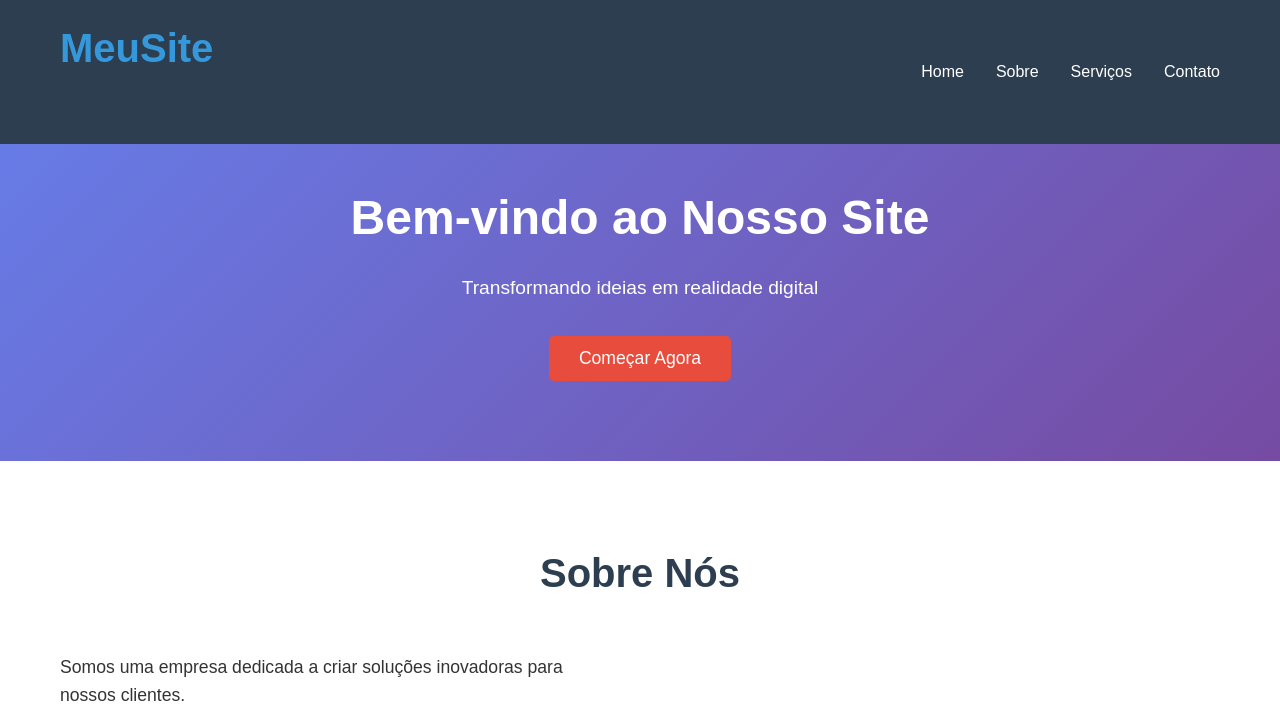
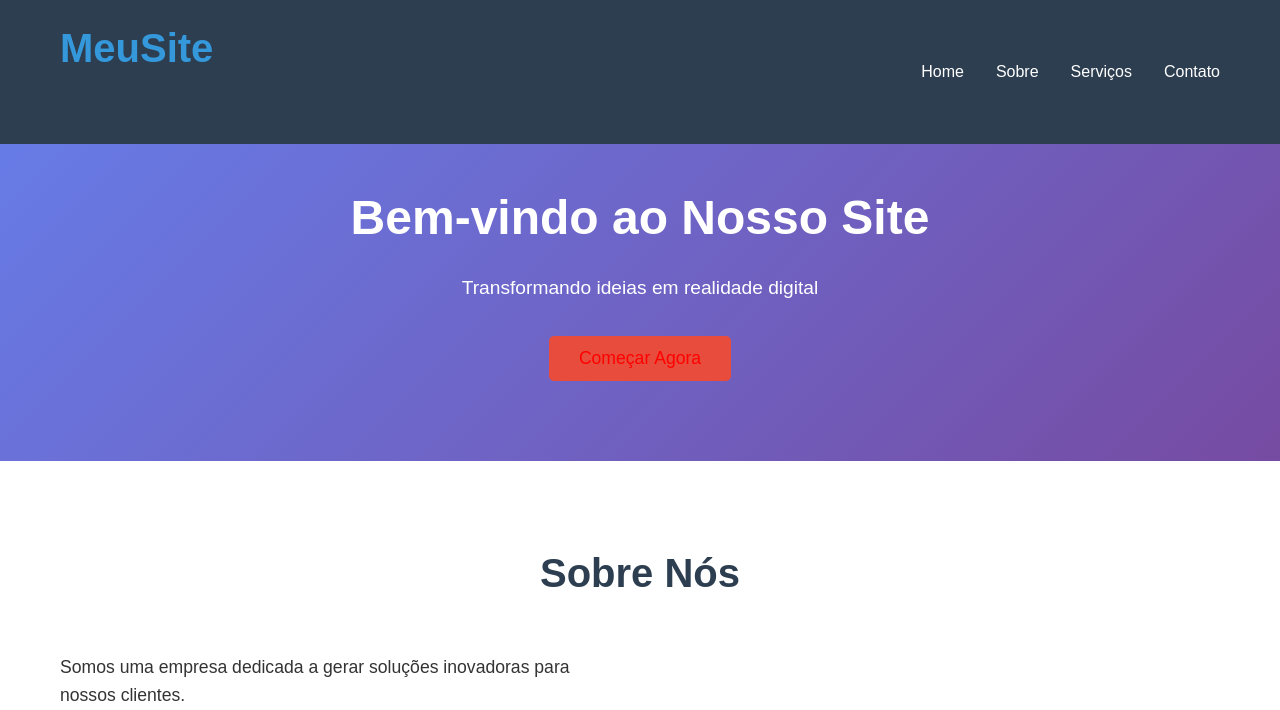
Before and after one commit to DaviBarros/novoprojetosite, a plain HTML site: page index.html in a window 1280 px wide. Shown: the top 710 px of the page. Drawn offline with Linux system fonts and the light colour scheme.

Commit message:
Minhas alterações na feature-b

```diff
--- a/index.html
+++ b/index.html
@@ -37,7 +37,7 @@
             <h2>Sobre Nós</h2>
             <div class="about-content">
                 <div class="about-text">
-                    <p>Somos uma empresa dedicada a criar soluções inovadoras para nossos clientes.</p>
+                    <p>Somos uma empresa dedicada a gerar soluções inovadoras para nossos clientes.</p>
                     <p>Com anos de experiência, entregamos qualidade e excelência em cada projeto.</p>
                 </div>
                 <div class="about-image">
--- a/style.css
+++ b/style.css
@@ -78,7 +78,7 @@ body {
 
 .cta-button {
     background: #e74c3c;
-    color: white;
+    color: red;
     padding: 12px 30px;
     border: none;
     border-radius: 5px;
```
Also changed, not shown: log.txt (added).
